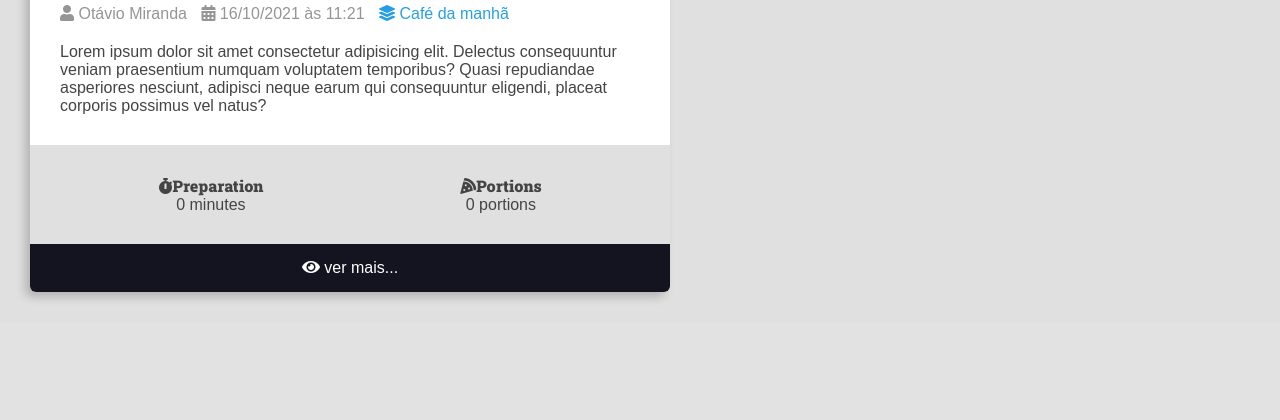
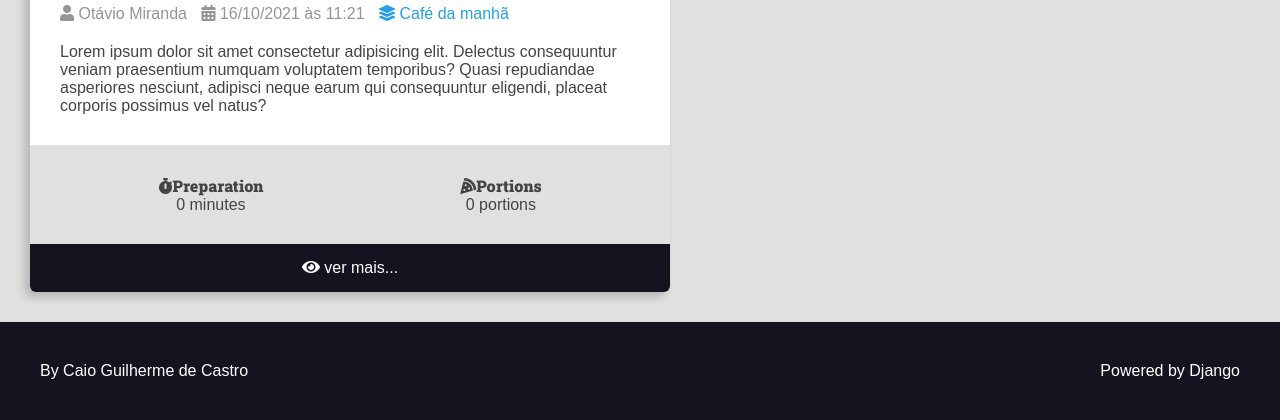
Before and after one commit to gaaiuss/recipes, a Django app: template src/recipes/templates/recipes/pages/index.html in a window 1280 px wide. Shown: the part 653-1073 px from the top of the page. Before the commit the page ends 954 px from the top, so only its background shows below. Run offline with Django 5.2, Linux system fonts and the light colour scheme; the template is opened without the code that fills it, so the values that code supplies are empty; grey boxes labelled with a size stand in for pictures from a placeholder-image service; parts of the project's set-up code (start-up, migrations or seed data) failed here and were passed over; some libraries are stand-ins or nearby versions.

Commit message:
add: index footer

```diff
--- a/src/recipes/templates/recipes/pages/index.html
+++ b/src/recipes/templates/recipes/pages/index.html
@@ -12,5 +12,6 @@
       </div>
 
     </main>
+    {% include 'recipes/partials/_footer.html' %}
   </body>
 </html>
--- /dev/null
+++ b/src/recipes/templates/recipes/partials/_footer.html
@@ -0,0 +1,19 @@
+<footer class="main-footer">
+  <div class="developer">
+    <a
+      href="https://github.com/gaaiuss"
+      target="_blank"
+      rel="noreferrer noopener"
+      >By Caio Guilherme de Castro</a
+    >
+  </div>
+
+  <div class="powered">
+    <a
+      href="https://www.djangoproject.com/"
+      target="_blank"
+      rel="noreferrer noopener"
+      >Powered by Django</a
+    >
+  </div>
+</footer>
--- a/src/recipes/templates/recipes/partials/_head.html
+++ b/src/recipes/templates/recipes/partials/_head.html
@@ -234,5 +234,21 @@
     .recipe-footer a:hover {
       filter: brightness(1.5);
     }
+    .main-footer {
+      display: flex;
+      align-items: center;
+      justify-content: space-between;
+      background-color: var(--color-primary-dark);
+      color: var(--color-white);
+      padding: var(--spacing-gutter-large);
+    }
+    .main-footer a {
+      text-decoration: none;
+      color: var(--color-white);
+      transition: all 100ms ease-in-out;
+    }
+    .main-footer a:hover {
+      filter: brightness(0.8);
+    }
   </style>
 </head>
```
